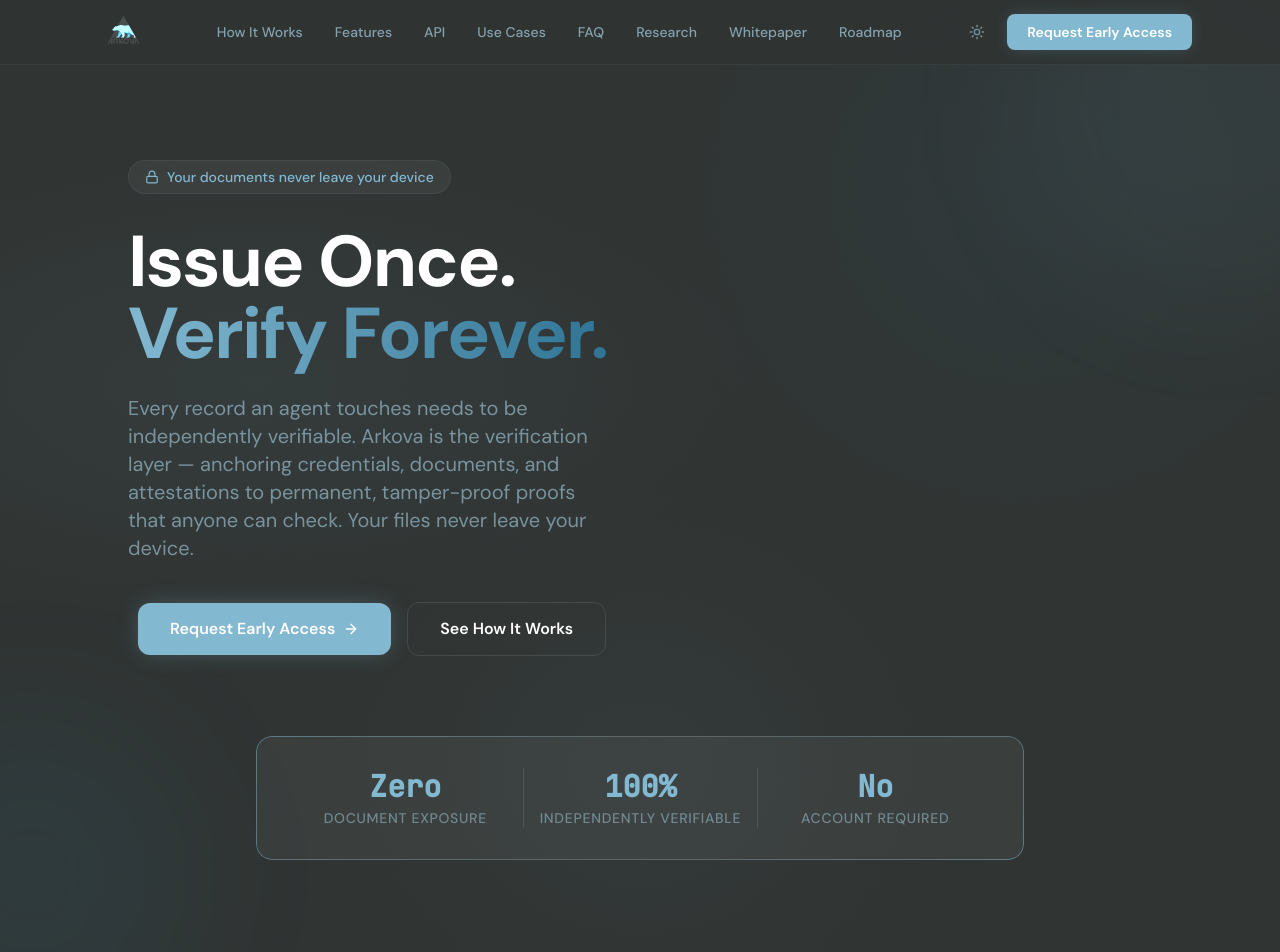
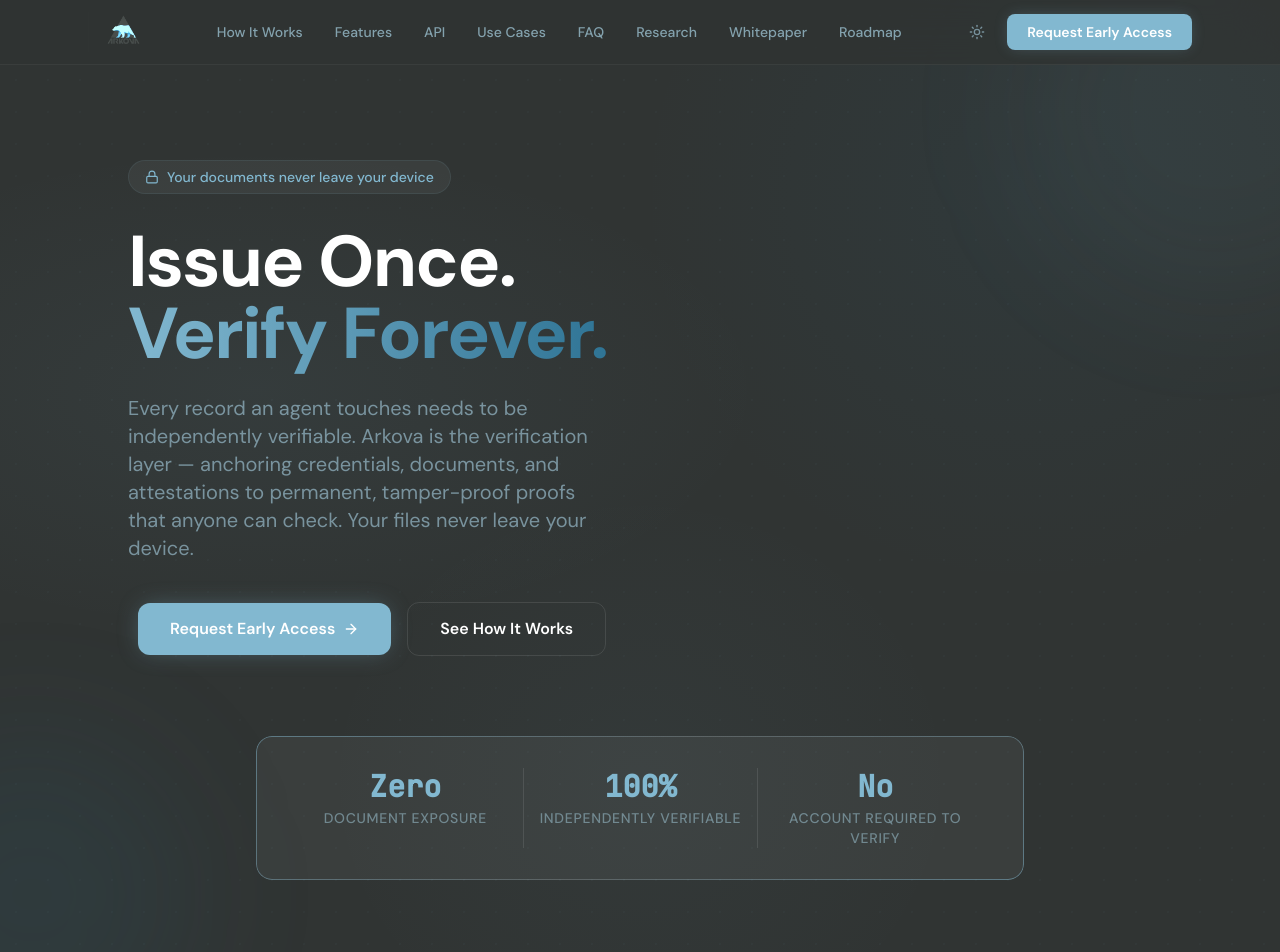
Before and after one commit to carson-see/arkova-marketing, a React (Vite) app: page / in a window 1280 px wide. Shown: the top 952 px of the page. Built offline with nearby package versions, Linux system fonts and the light colour scheme.

Commit message:
fix: darken light mode (mist #e9eef2, frost #e2eaef) + clarify 'no account to verify'

```diff
--- a/src/pages/HomePage.tsx
+++ b/src/pages/HomePage.tsx
@@ -191,7 +191,7 @@
               {[
                 { label: 'Document Exposure', value: 'Zero' },
                 { label: 'Independently Verifiable', value: '100%' },
-                { label: 'Account Required', value: 'No' },
+                { label: 'Account Required to Verify', value: 'No' },
               ].map((metric) => (
                 <div key={metric.label} className="px-2 text-center md:px-4">
                   <div className="font-mono text-2xl font-bold text-arkova-steel md:text-3xl">{metric.value}</div>
--- a/tailwind.config.js
+++ b/tailwind.config.js
@@ -17,9 +17,9 @@
           charcoal: '#303433',
           'charcoal-light': '#3a3f3e',
           ice: '#dbeaf1',
-          frost: '#edf5f9',
+          frost: '#e2eaef',
           slate: '#4a4f4e',
-          mist: '#f4f8fa',
+          mist: '#e9eef2',
         },
       },
       fontFamily: {
```
